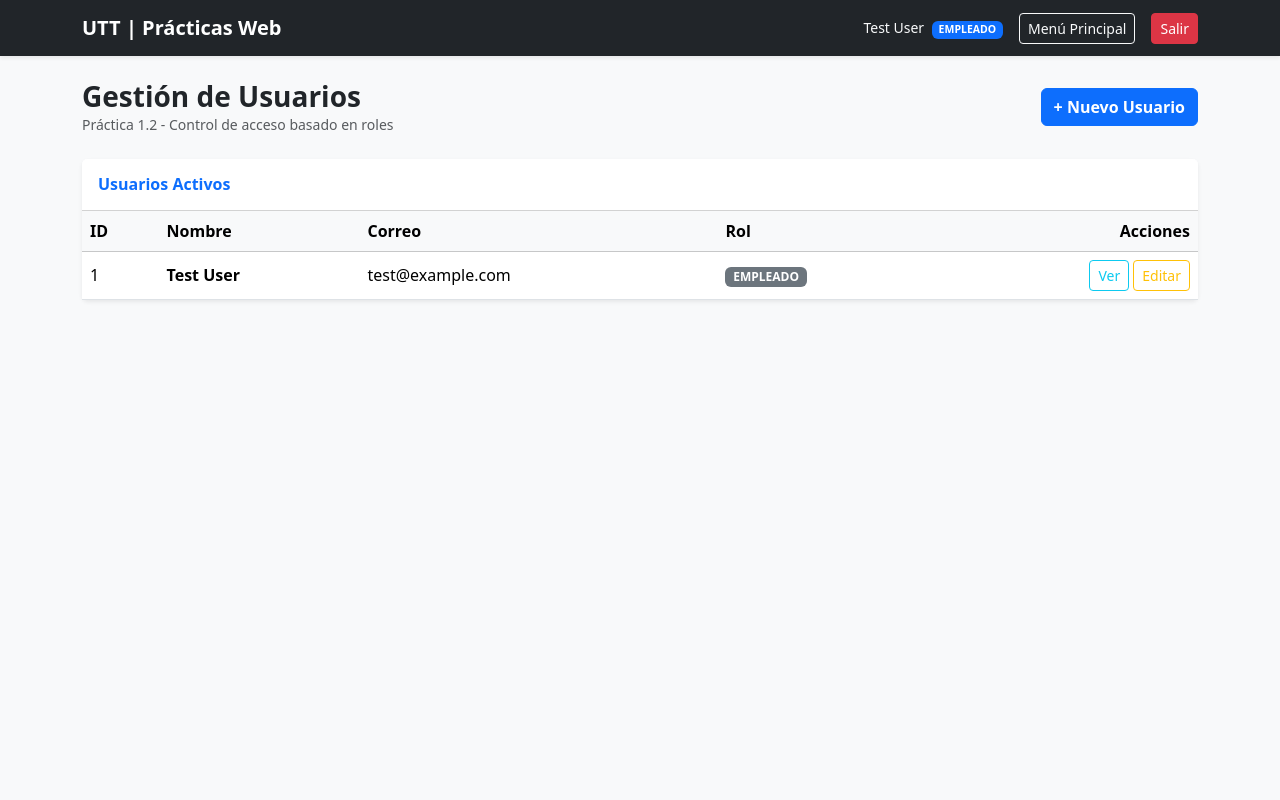
After one commit to jdgowrld/Practicas-web-utt, a Laravel app: page /usuarios in a window 1280 px wide. The commit adds this page. Run offline with Laravel 12, Linux system fonts and the light colour scheme; a user stored in the database is signed in; data comes from the database, SQL or seed files in the repository.

Commit message:
feat: Modulo 1.2 Crud usuarios

```diff
--- /dev/null
+++ b/app/Http/Controllers/UserController.php
@@ -0,0 +1,178 @@
+<?php
+
+namespace App\Http\Controllers;
+
+use App\Models\User;
+use Illuminate\Http\Request;
+use Illuminate\Support\Facades\Auth;
+use Illuminate\Support\Facades\Hash;
+use Illuminate\Validation\Rule;
+
+class UserController extends Controller
+{
+    // Listado de usuarios activos (y papelera si es Admin)
+    public function index()
+    {
+        $usuariosActivos = User::orderBy('id', 'desc')->get();
+
+        // Solo el admin consulta los eliminados lógicamente
+        $usuariosEliminados = Auth::user()->rol === 'admin'
+            ? User::onlyTrashed()->orderBy('deleted_at', 'desc')->get()
+            : collect();
+
+        return view('usuarios.index', compact('usuariosActivos', 'usuariosEliminados'));
+    }
+
+    // Formulario de creación
+    public function create()
+    {
+        return view('usuarios.create');
+    }
+
+    // Guardar nuevo usuario
+    public function store(Request $request)
+    {
+        $request->validate([
+            'name' => 'required|string|max:255',
+            'email' => 'required|email|max:255|unique:users,email',
+            'password' => 'required|string|min:8|confirmed',
+            'rol' => ['required', Rule::in(['admin', 'empleado', 'profesor', 'alumno', 'estudiante', 'jugador'])],
+        ], [
+            'name.required' => 'El nombre es obligatorio.',
+            'email.required' => 'El correo es obligatorio.',
+            'email.email' => 'Ingresa un correo válido.',
+            'email.unique' => 'Este correo ya está registrado.',
+            'password.required' => 'La contraseña es obligatoria.',
+            'password.min' => 'Mínimo 8 caracteres.',
+            'password.confirmed' => 'Las contraseñas no coinciden.',
+            'rol.required' => 'Selecciona un rol válido.',
+            'rol.in' => 'El rol seleccionado no es válido.',
+        ]);
+
+        // Seguridad: Un empleado no puede crear usuarios con rol admin
+        if (Auth::user()->rol !== 'admin' && $request->rol === 'admin') {
+            abort(403, 'No tienes permisos para asignar el rol de Administrador.');
+        }
+
+        User::create([
+            'name' => $request->name,
+            'email' => $request->email,
+            'password' => Hash::make($request->password),
+            'rol' => $request->rol,
+        ]);
+
+        return redirect()->route('usuarios.index')->with('success', 'Usuario registrado correctamente.');
+    }
+
+    // Ver detalles de un usuario
+    public function show(User $usuario)
+    {
+        return view('usuarios.show', compact('usuario'));
+    }
+
+    public function edit(User $usuario)
+    {
+        // CANDADO DE JERARQUÍA
+        if (Auth::user()->rol !== 'admin' && $usuario->rol === 'admin') {
+            abort(403, 'No tienes permisos para editar la cuenta de un Administrador.');
+        }
+
+        return view('usuarios.edit', compact('usuario'));
+    }
+
+    // Actualizar usuario
+    public function update(Request $request, User $usuario)
+    {
+        // Candado 1: Un empleado jamás toca a un Admin
+        if (Auth::user()->rol !== 'admin' && $usuario->rol === 'admin') {
+            abort(403, 'No tienes permisos para modificar a un Administrador.');
+        }
+
+        // Reglas base para todos
+        $rules = [
+            'name' => 'required|string|max:255',
+            'email' => ['required', 'email', 'max:255', Rule::unique('users')->ignore($usuario->id)],
+            'password' => 'nullable|string|min:8|confirmed',
+        ];
+
+        // Solo exigimos y validamos el rol si el usuario logueado es Admin
+        if (Auth::user()->rol === 'admin') {
+            $rules['rol'] = ['required', Rule::in(['admin', 'empleado', 'profesor', 'alumno', 'estudiante', 'jugador'])];
+        }
+
+        $request->validate($rules, [
+            'name.required' => 'El nombre es obligatorio.',
+            'email.required' => 'El correo es obligatorio.',
+            'email.unique' => 'Este correo ya pertenece a otro usuario.',
+            'password.min' => 'Mínimo 8 caracteres.',
+            'password.confirmed' => 'Las contraseñas no coinciden.',
+            'rol.required' => 'Selecciona un rol válido.',
+        ]);
+
+        $usuario->name = $request->name;
+        $usuario->email = $request->email;
+
+        // Candado 2: Solo el Admin puede cambiar el rol en la base de datos
+        if (Auth::user()->rol === 'admin') {
+            $usuario->rol = $request->rol;
+        }
+
+        if ($request->filled('password')) {
+            $usuario->password = Hash::make($request->password);
+        }
+
+        $usuario->save();
+
+        return redirect()->route('usuarios.index')->with('success', 'Información del usuario actualizada.');
+    }
+
+
+    // OPERACIONES  DE ADMIN
+
+    // 1. Eliminación Lógica (Soft Delete)
+    public function destroy(User $usuario)
+    {
+        if (Auth::user()->rol !== 'admin') {
+            abort(403, 'Acción no autorizada.');
+        }
+
+        if ($usuario->id === Auth::id()) {
+            return back()->with('error', 'No puedes deshabilitar tu propia cuenta activa.');
+        }
+
+        $usuario->delete();
+
+        return redirect()->route('usuarios.index')->with('success', 'Usuario deshabilitado (Soft Delete).');
+    }
+
+    // 2. Restaurar usuario desde Soft Delete
+    public function restore($id)
+    {
+        if (Auth::user()->rol !== 'admin') {
+            abort(403, 'Acción no autorizada.');
+        }
+
+        $usuario = User::onlyTrashed()->findOrFail($id);
+        $usuario->restore();
+
+        return redirect()->route('usuarios.index')->with('success', 'Usuario restaurado correctamente.');
+    }
+
+    // 3. Eliminación Permanente
+    public function forceDelete($id)
+    {
+        if (Auth::user()->rol !== 'admin') {
+            abort(403, 'Acción no autorizada.');
+        }
+
+        $usuario = User::withTrashed()->findOrFail($id);
+
+        if ($usuario->id === Auth::id()) {
+            return back()->with('error', 'No puedes eliminar permanentemente tu propia cuenta.');
+        }
+
+        $usuario->forceDelete();
+
+        return redirect()->route('usuarios.index')->with('success', 'Usuario eliminado definitivamente de la base de datos.');
+    }
+}
--- a/app/Models/User.php
+++ b/app/Models/User.php
@@ -6,6 +6,7 @@ use Database\Factories\UserFactory;
 use Illuminate\Database\Eloquent\Attributes\Fillable;
 use Illuminate\Database\Eloquent\Attributes\Hidden;
 use Illuminate\Database\Eloquent\Factories\HasFactory;
+use Illuminate\Database\Eloquent\SoftDeletes;
 use Illuminate\Foundation\Auth\User as Authenticatable;
 use Illuminate\Notifications\Notifiable;
 
@@ -13,7 +14,7 @@ use Illuminate\Notifications\Notifiable;
 #[Hidden(['password', 'remember_token'])]
 class User extends Authenticatable
 {
-    use HasFactory, Notifiable;
+    use HasFactory, Notifiable, SoftDeletes;
 
     protected function casts(): array
     {
--- a/resources/views/home.blade.php
+++ b/resources/views/home.blade.php
@@ -31,7 +31,7 @@
                         <h5 class="fw-bold">CRUD de Usuarios</h5>
                         <p class="text-muted small">Gestión de roles, permisos y eliminación lógica (Soft Deletes).</p>
                     </div>
-                    <a href="#" class="btn btn-dark w-100 disabled">Próximamente</a>
+                    <a href="{{ route('usuarios.index') }}" class="btn btn-primary w-100 fw-bold">Entrar al Módulo</a>
                 </div>
             </div>
         </div>
--- /dev/null
+++ b/resources/views/usuarios/index.blade.php
@@ -0,0 +1,143 @@
+@extends('layouts.app')
+
+@section('content')
+<div class="container">
+    <div class="d-flex justify-content-between align-items-center mb-4">
+        <div>
+            <h3 class="fw-bold mb-0">Gestión de Usuarios</h3>
+            <p class="text-muted small mb-0">Práctica 1.2 - Control de acceso basado en roles</p>
+        </div>
+        <a href="{{ route('usuarios.create') }}" class="btn btn-primary fw-bold">+ Nuevo Usuario</a>
+    </div>
+
+    @if(session('success'))
+        <div class="alert alert-success alert-dismissible fade show shadow-sm">
+            {{ session('success') }}
+            <button type="button" class="btn-close" data-bs-dismiss="alert"></button>
+        </div>
+    @endif
+
+    @if(session('error'))
+        <div class="alert alert-danger alert-dismissible fade show shadow-sm">
+            {{ session('error') }}
+            <button type="button" class="btn-close" data-bs-dismiss="alert"></button>
+        </div>
+    @endif
+
+    <!-- TABLA DE USUARIOS ACTIVOS -->
+    <div class="card shadow-sm border-0 mb-5">
+        <div class="card-header bg-white py-3">
+            <h6 class="fw-bold mb-0 text-primary">Usuarios Activos</h6>
+        </div>
+        <div class="table-responsive">
+            <table class="table table-hover align-middle mb-0">
+                <thead class="table-light">
+                    <tr>
+                        <th>ID</th>
+                        <th>Nombre</th>
+                        <th>Correo</th>
+                        <th>Rol</th>
+                        <th class="text-end">Acciones</th>
+                    </tr>
+                </thead>
+                <tbody>
+                    @foreach($usuariosActivos as $u)
+                    <tr>
+                        <td>{{ $u->id }}</td>
+                        <td class="fw-bold">{{ $u->name }}</td>
+                        <td>{{ $u->email }}</td>
+                        <td><span class="badge bg-secondary text-uppercase">{{ $u->rol }}</span></td>
+                        <td class="text-end">
+                            <div class="d-inline-flex gap-1">
+                                <a href="{{ route('usuarios.show', $u) }}" class="btn btn-sm btn-outline-info">Ver</a>
+
+                                @if(Auth::user()->rol === 'admin' || $u->rol !== 'admin')
+                                <a href="{{ route('usuarios.edit', $u) }}" class="btn btn-sm btn-outline-warning">Editar</a>
+                                @endif
+
+                                {{-- SOLO EL ADMIN VE LAS OPCIONES DE ELIMINACIÓN --}}
+                                @if(Auth::user()->rol === 'admin' && $u->id !== Auth::id())
+                                    <!-- Eliminación Lógica (Soft Delete) -->
+                                    <form action="{{ route('usuarios.destroy', $u) }}" method="POST" class="m-0">
+                                        @csrf
+                                        @method('DELETE')
+                                        <button type="submit" class="btn btn-sm btn-outline-danger" title="Deshabilitar usuario">
+                                            Deshabilitar
+                                        </button>
+                                    </form>
+
+                                    <!-- Eliminación Permanente (Force Delete) -->
+                                    <form action="{{ route('usuarios.forceDelete', $u->id) }}" method="POST" class="m-0">
+                                        @csrf
+                                        @method('DELETE')
+                                        <button type="submit" class="btn btn-sm btn-danger" title="Eliminar definitivamente">
+                                            Eliminar
+                                        </button>
+                                    </form>
+                                @endif
+                            </div>
+                        </td>
+                    </tr>
+                    @endforeach
+                </tbody>
+            </table>
+        </div>
+    </div>
+
+    <!-- PAPELERA DE RECICLAJE (EXCLUSIVA PARA ADMIN - SOFT DELETES) -->
+    @if(Auth::user()->rol === 'admin')
+    <div class="card shadow-sm border-0 border-top border-danger border-3">
+        <div class="card-header bg-white py-3 d-flex justify-content-between align-items-center">
+            <h6 class="fw-bold mb-0 text-danger">Usuarios Deshabilitados (Soft Deletes)</h6>
+            <span class="badge bg-danger">{{ $usuariosEliminados->count() }} en papelera</span>
+        </div>
+        <div class="table-responsive">
+            <table class="table table-hover align-middle mb-0">
+                <thead class="table-light">
+                    <tr>
+                        <th>ID</th>
+                        <th>Nombre</th>
+                        <th>Correo</th>
+                        <th>Rol</th>
+                        <th>Fecha Deshabilitado</th>
+                        <th class="text-end">Acciones de Recuperación</th>
+                    </tr>
+                </thead>
+                <tbody>
+                    @forelse($usuariosEliminados as $eliminado)
+                    <tr class="table-secondary text-muted">
+                        <td>{{ $eliminado->id }}</td>
+                        <td>{{ $eliminado->name }}</td>
+                        <td>{{ $eliminado->email }}</td>
+                        <td><span class="badge bg-dark text-uppercase">{{ $eliminado->rol }}</span></td>
+                        <td>{{ $eliminado->deleted_at->format('d/m/Y H:i') }}</td>
+                        <td class="text-end">
+                            <div class="d-inline-flex gap-1">
+                                <!-- Restaurar -->
+                                <form action="{{ route('usuarios.restore', $eliminado->id) }}" method="POST" class="m-0">
+                                    @csrf
+                                    @method('PATCH')
+                                    <button type="submit" class="btn btn-sm btn-success">Restaurar</button>
+                                </form>
+
+                                <!-- Borrado Físico Definitivo -->
+                                <form action="{{ route('usuarios.forceDelete', $eliminado->id) }}" method="POST" class="m-0">
+                                    @csrf
+                                    @method('DELETE')
+                                    <button type="submit" class="btn btn-sm btn-danger">Borrar Definitivo</button>
+                                </form>
+                            </div>
+                        </td>
+                    </tr>
+                    @empty
+                    <tr>
+                        <td colspan="6" class="text-center text-muted py-4">No hay usuarios deshabilitados en este momento.</td>
+                    </tr>
+                    @endforelse
+                </tbody>
+            </table>
+        </div>
+    </div>
+    @endif
+</div>
+@endsection
--- a/routes/web.php
+++ b/routes/web.php
@@ -29,5 +29,26 @@ Route::middleware(['auth', '2fa'])->group(function () {
         return view('home');
     })->name('home');
 
-    // Aquí iremos conectando las rutas de las Prácticas 1.2 a 1.6
+    //  rutas de las Prácticas 1.2 a 1.6
+
+    // PRÁCTICA 1.2: CRUD DE USUARIOS
+
+
+    // Rutas permitidas para Admin y Empleado (Lectura, Creación y Edición)
+    Route::middleware(['rol:admin,empleado'])->group(function () {
+        Route::get('/usuarios', [App\Http\Controllers\UserController::class, 'index'])->name('usuarios.index');
+        Route::get('/usuarios/crear', [App\Http\Controllers\UserController::class, 'create'])->name('usuarios.create');
+        Route::post('/usuarios', [App\Http\Controllers\UserController::class, 'store'])->name('usuarios.store');
+        Route::get('/usuarios/{usuario}', [App\Http\Controllers\UserController::class, 'show'])->name('usuarios.show');
+        Route::get('/usuarios/{usuario}/editar', [App\Http\Controllers\UserController::class, 'edit'])->name('usuarios.edit');
+        Route::put('/usuarios/{usuario}', [App\Http\Controllers\UserController::class, 'update'])->name('usuarios.update');
+    });
+
+    // Rutas EXCLUSIVAS para Admin (Soft Delete, Restore y Force Delete)
+    Route::middleware(['rol:admin'])->group(function () {
+        Route::delete('/usuarios/{usuario}', [App\Http\Controllers\UserController::class, 'destroy'])->name('usuarios.destroy');
+        Route::patch('/usuarios/{id}/restaurar', [App\Http\Controllers\UserController::class, 'restore'])->name('usuarios.restore');
+        Route::delete('/usuarios/{id}/forzar', [App\Http\Controllers\UserController::class, 'forceDelete'])->name('usuarios.forceDelete');
+    });
+
 });
```
Also changed, not shown: resources/views/usuarios/create.blade.php (added, +63 -0 lines), resources/views/usuarios/edit.blade.php (added, +63 -0 lines), resources/views/usuarios/show.blade.php (added, +45 -0 lines), database/migrations/2026_11_16_194118_add_soft_deletes_to_users_table.php (added).
